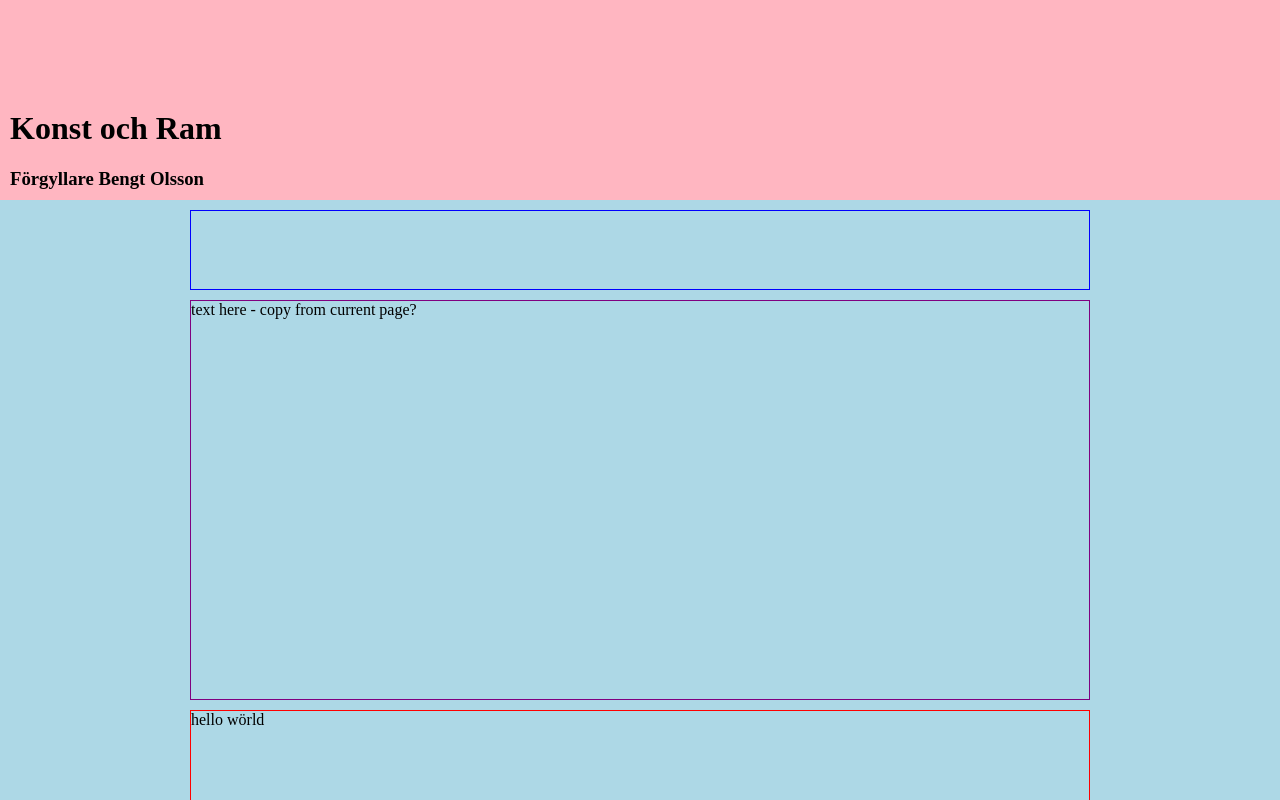
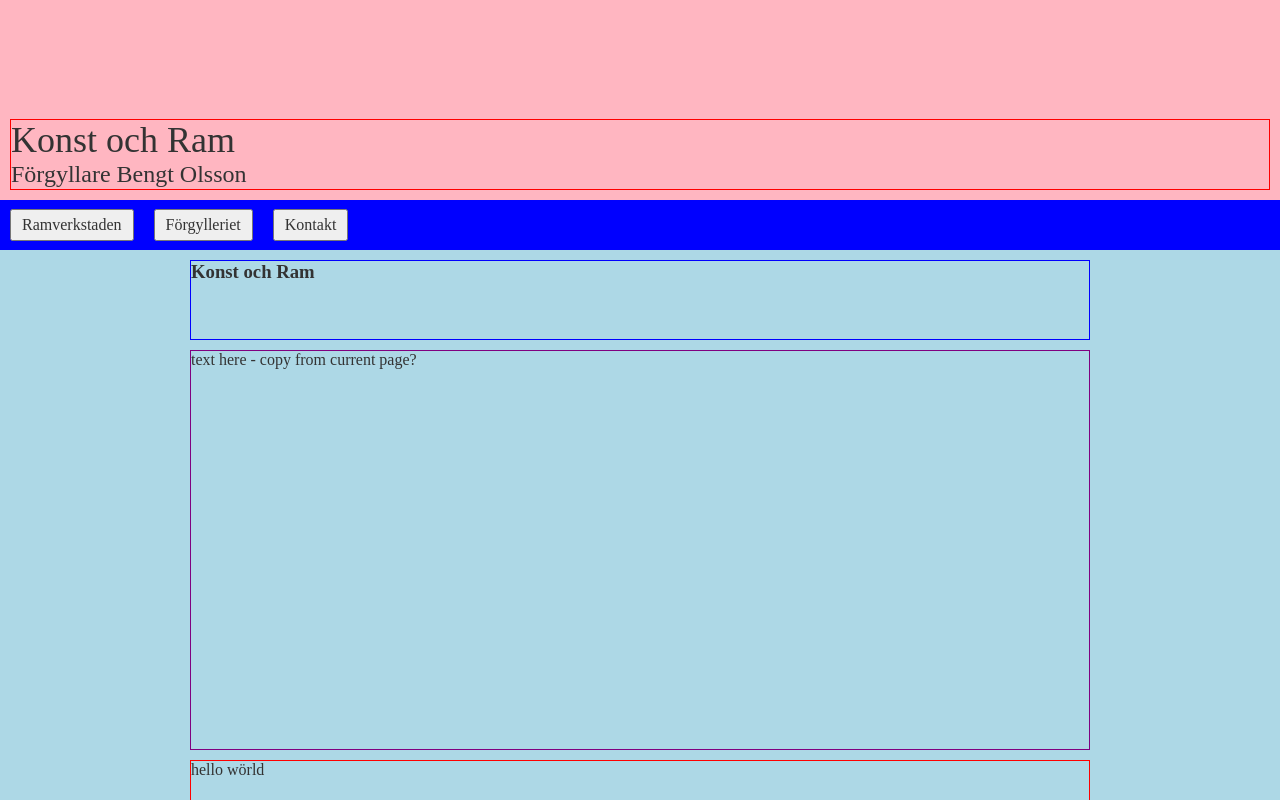
Before and after one commit to amelielidaeng/konstochram, a plain HTML site: page index.html in a window 1280 px wide. Shown: the top 800 px of the page. Drawn offline with Linux system fonts and the light colour scheme.

Commit message:
header, menu

```diff
--- a/index.html
+++ b/index.html
@@ -11,13 +11,33 @@
 <body>
     <header class="header">
         <div class="header__container">
-            <h1 class="header__title">Konst och Ram</h1>
-            <h3 class="header__subtitle">Förgyllare Bengt Olsson</h3>
+            <p class="header__title">Konst och Ram</p>
+            <p class="header__subtitle">Förgyllare Bengt Olsson</p>
         </div>
+        <!--
+        <div class="header__container">
+            <ul>
+                <li>förgylleriet</li>
+                <li>ramverkstaden</li>
+                <li>kontakt</li>
+            </ul>
+        </div>
+        -->
     </header>
     <main>
+        <div class="menu">
+            <button class="button menu-button">
+                <a href="/pages/ramverkstad.html">Ramverkstaden</a>
+            </button>
+            <button class="button menu-button">
+                <a href="/pages/forgylleriet.html">Förgylleriet</a>
+            </button>
+            <button class="button menu-button">
+                <a href="/pages/kontakt.html">Kontakt</a>
+            </button>
+        </div>
         <section class="landing">
-            <h3 class="landing__title"></h3>
+            <h3 class="landing__title">Konst och Ram</h3>
             <p class="landing__text">
                 text here - copy from current page?
             </p>
--- a/styles/_default.scss
+++ b/styles/_default.scss
@@ -2,10 +2,21 @@
     margin: 0 auto;
     box-sizing: border-box;
     max-width: 1600px;
+    color: #333;
 }
 
 body {
     background-color: lightblue;
+}
+
+a {
+    text-decoration: none;
+    color: #333;
+}
+
+.button {
+    padding: 5px 10px 5px 10px;
+    margin: 0 10px 0 10px;
 }
 
 /*
--- a/styles/_header.scss
+++ b/styles/_header.scss
@@ -7,5 +7,23 @@
 
     &__container {
         margin: 10px;
+        border: red solid 1px;
+    }
+
+    &__title {
+        font-size: 36px;
+    }
+
+    &__subtitle {
+        font-size: 24px;
+        align-self: flex-end;
     }
 }
+
+
+.menu {
+    background-color: blue;
+    height: 50px;
+    display: flex;
+    align-items: center;
+}
```
Also changed, not shown: styles/index.css.
